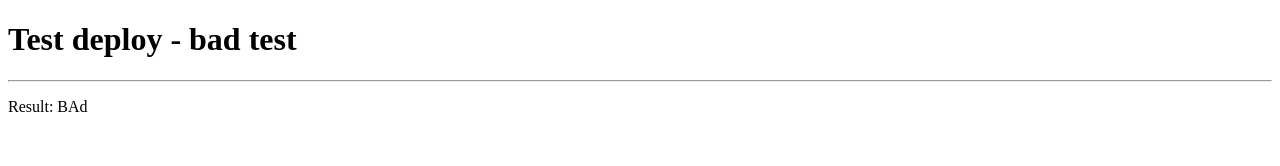
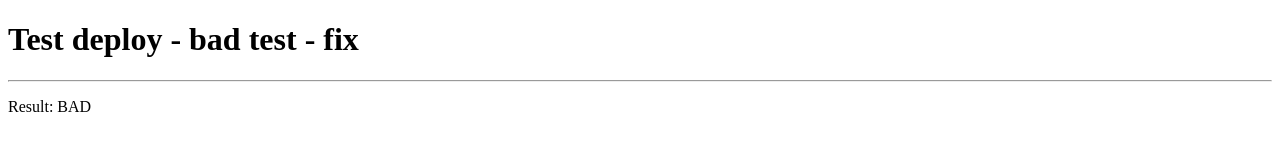
Before and after one commit to alexgavr89/test_deploy, a React app: page / in a window 1280 px wide. Shown: the top 166 px of the page. Built offline with nearby package versions, Linux system fonts and the light colour scheme.

Commit message:
task_3_bad_test:fix

```diff
--- a/src/App.jsx
+++ b/src/App.jsx
@@ -4,7 +4,7 @@ import printResult from "./utils";
 const App = () => {
     return (
         <>
-            <h1>Test deploy - bad test</h1>
+            <h1>Test deploy - bad test - fix</h1>
 
             <hr />
 
--- a/src/utils/index.js
+++ b/src/utils/index.js
@@ -3,7 +3,7 @@ const printResult = (result) => {
         return 'GOOD';
     }
 
-    return 'BAd';
+    return 'BAD';
 }
 
 export default printResult;
```
